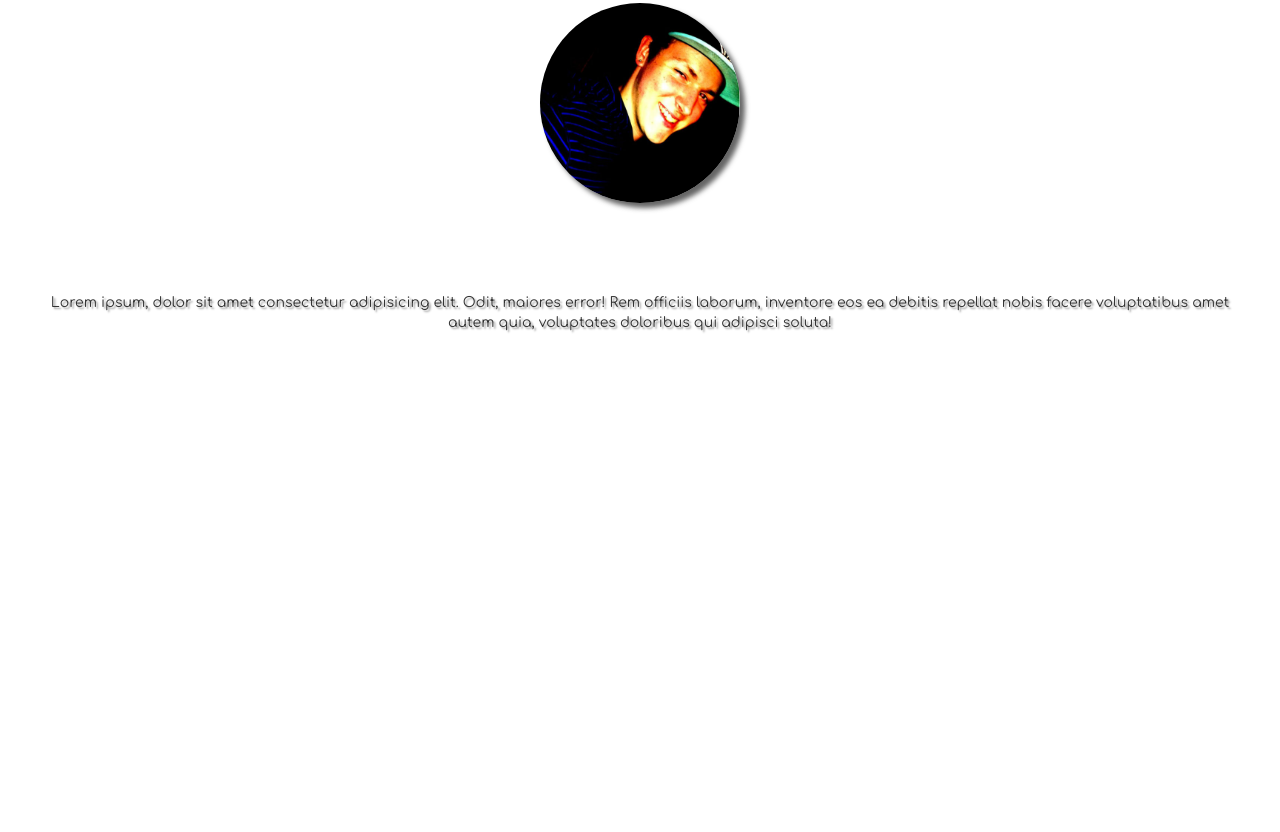
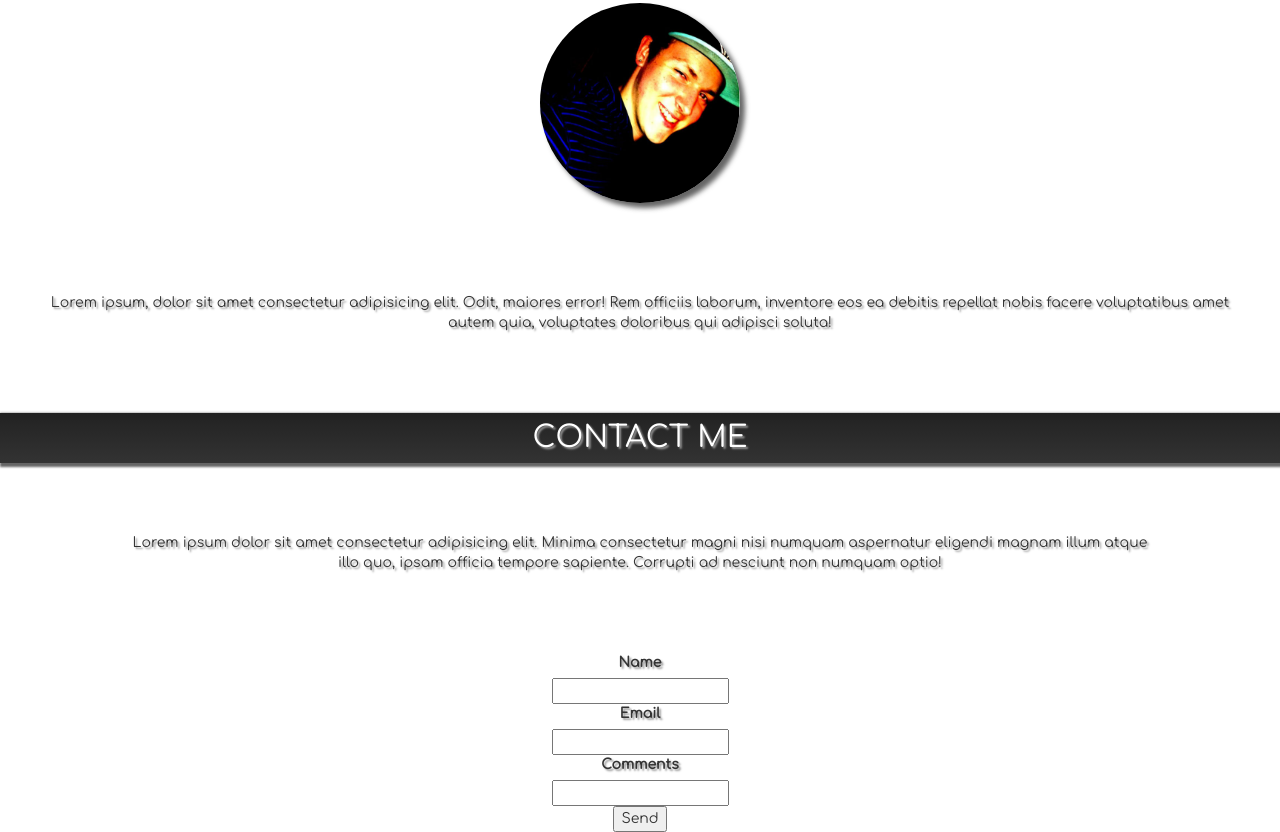
Before and after one commit to parkersalterego/portfolio, a plain HTML site: page index.html in a window 1280 px wide. Shown: the part 5247-6079 px from the top of the page. Before the commit the page ends 5660 px from the top, so only its background shows below. Drawn offline with nearby package versions, Linux system fonts and the light colour scheme.

Commit message:
contact added and styled

```diff
--- /dev/null
+++ b/css/scss/contact.scss
@@ -0,0 +1,35 @@
+form {
+    margin: 10px 0 10px 0;
+}
+
+.contact {
+    font-family: 'Comfortaa', sans-serif;
+    text-shadow: 2px 2px 2px rgba(150, 150, 150, 1);
+}
+
+.contact-header {
+    height: 50px;
+    background: linear-gradient(to bottom, #222, #333);
+    color: #fff;
+    margin-bottom: 20px;
+    box-shadow: 2px 2px 2px 2px rgba(50, 50, 50, 0.75);
+    margin: 0;
+
+}
+
+.contact-heading {
+    color: #fff;
+    margin: 0;
+}
+
+.contact-text-container {
+    height: 180px;
+    width: 100%;
+
+}
+
+.contact-text {
+    margin: 0 10vw 0 10vw;
+    text-align: center;
+
+}
--- a/css/scss/main.scss
+++ b/css/scss/main.scss
@@ -8,6 +8,7 @@
 @import "skills.scss";
 @import "work.scss";
 @import "about.scss";
+@import "contact.scss";
 
 // fonts
 
--- a/index.html
+++ b/index.html
@@ -381,15 +381,42 @@
     </div>
 
     <div class="about-img-container flex justify-center align-center">
-        <div class="about-img img-fill">
-    </div>
+      <div class="about-img img-fill">
+      </div>
     </div>
 
     <div class="about-text-container flex align-center justify-center">
       <p class="about-text">
-        Lorem ipsum, dolor sit amet consectetur adipisicing elit. Odit, maiores error! Rem officiis laborum, inventore eos ea debitis repellat nobis facere voluptatibus amet autem quia, voluptates doloribus qui adipisci soluta!
+        Lorem ipsum, dolor sit amet consectetur adipisicing elit. Odit, maiores error! Rem officiis laborum, inventore eos ea debitis
+        repellat nobis facere voluptatibus amet autem quia, voluptates doloribus qui adipisci soluta!
       </p>
     </div>
+
+  </div>
+
+  <!-- contact -->
+
+  <div class="contact">
+
+    <div class="contact-header flex justify-center align-center">
+      <h2 class="contact-heading">CONTACT ME</h2>
+    </div>
+
+    <div class="contact-text-container flex justify-center align-center">
+      <p class="contact-text">
+        Lorem ipsum dolor sit amet consectetur adipisicing elit. Minima consectetur magni nisi numquam aspernatur eligendi magnam illum atque illo quo, ipsam officia tempore sapiente. Corrupti ad nesciunt non numquam optio!
+      </p>
+    </div>
+
+      <form class="flex flex-column justify-center align-center" action="https://formspree.io/your@email.com" method="POST">
+        <label for="name">Name</label>
+        <input type="text" name="name">
+        <label for="_replyto">Email</label>
+        <input type="email" name="_replyto">
+        <label for="comments">Comments</label>
+        <input type="text" name="comments">
+        <input type="submit" value="Send">
+      </form>
 
   </div>
 
```
Also changed, not shown: css/styles.css, 1 other file.
